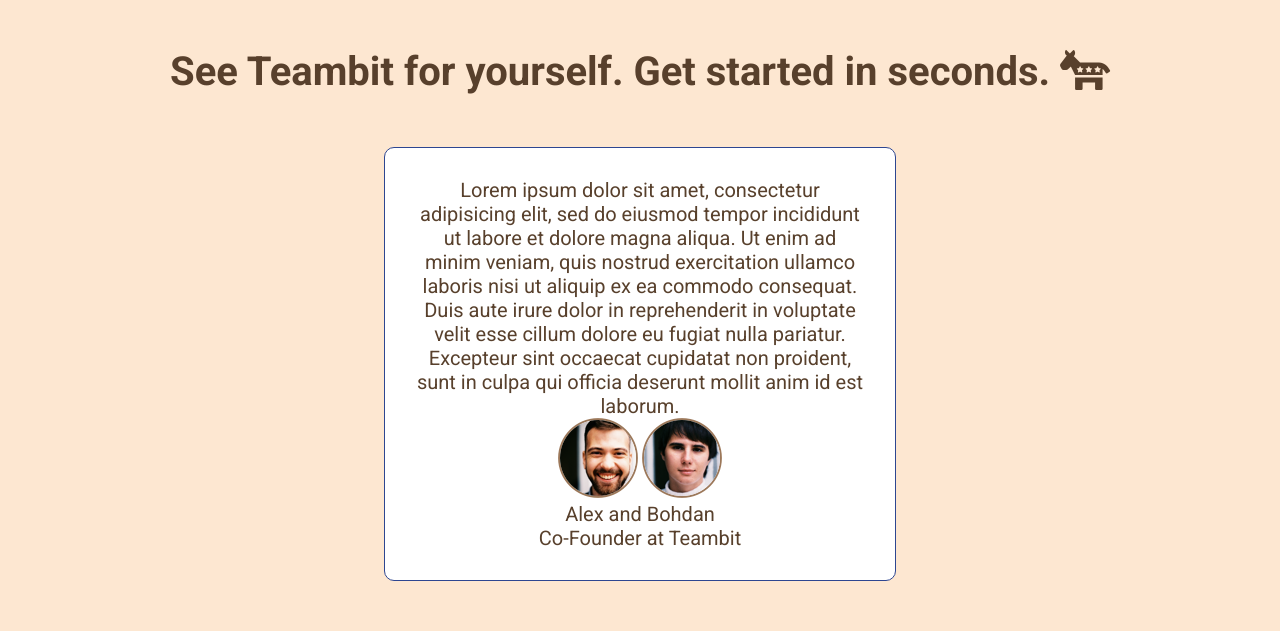
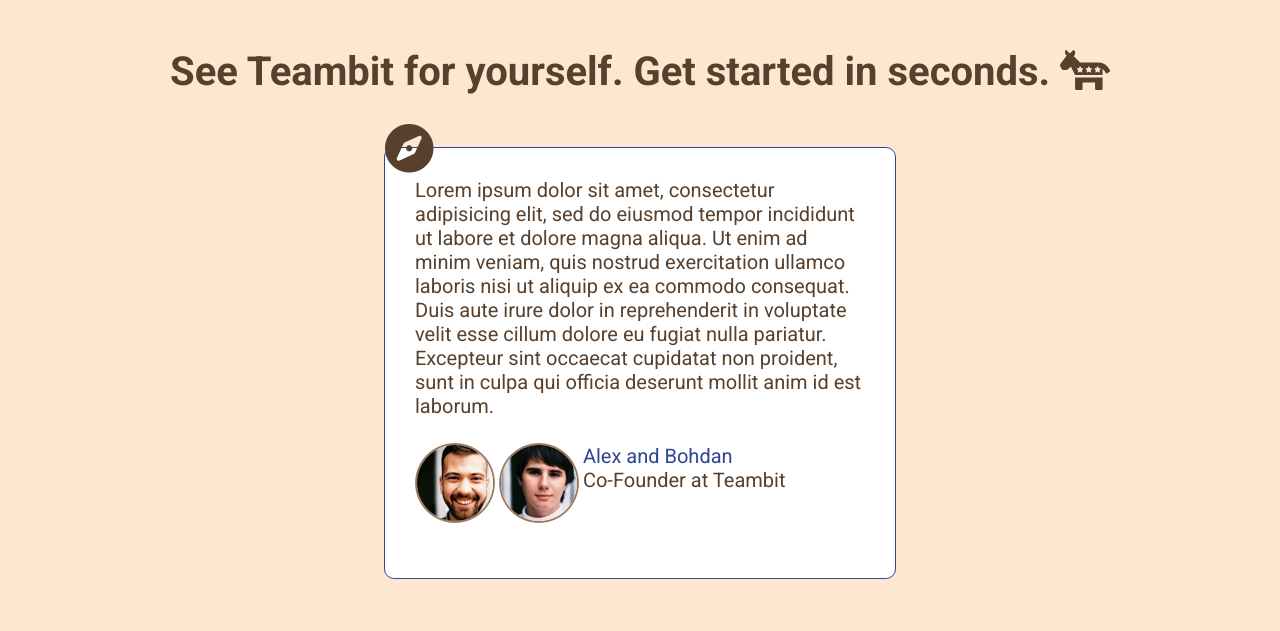
Before and after one commit to aldooow/node-sass-teambit, a website: page index.html in a window 1280 px wide. Shown: the part 6080-6711 px from the top of the page. Drawn offline with nearby package versions, Linux system fonts and the light colour scheme.

Commit message:
Work Completed!! (Maybe!)

```diff
--- a/index.html
+++ b/index.html
@@ -177,13 +177,13 @@
         <div class="wrapper-section-a">
           <h3>See Teambit for yourself. Get started in seconds. <i class="fas fa-democrat"></i></h3>
           <div class="box-message">
-
+            <i class="icon fas fa-compass"></i>
             <p>Lorem ipsum dolor sit amet, consectetur adipisicing elit, sed do eiusmod tempor incididunt ut labore et dolore magna aliqua. Ut enim ad minim veniam, quis nostrud exercitation ullamco laboris nisi ut aliquip ex ea commodo consequat. Duis aute irure dolor in reprehenderit in voluptate velit esse cillum dolore eu fugiat nulla pariatur. Excepteur sint occaecat cupidatat non proident, sunt in culpa qui officia deserunt mollit anim id est laborum.</p>
             <div class="cit-message">
               <img src="img/alex.png" alt="img">
               <img src="img/bohdan.png" alt="img">
-              <p>Alex and Bohdan</p>
-              <p>Co-Founder at Teambit</p>
+              <span><p class="name-blue">Alex and Bohdan</p>
+              <p>Co-Founder at Teambit</p></span>
             </div>
 
           </div>
--- a/src/scss/partials/_sections-b.scss
+++ b/src/scss/partials/_sections-b.scss
@@ -40,14 +40,35 @@
   }
 }
 
-
 .box-message {
+  position: relative;
   @include width;
+  text-align: left;
   padding: 30px;
   background-color: #ffff;
   border: 1px solid $color_button;
   border-radius: 10px;
   margin: 50px auto;
+  .icon {
+    position: absolute;
+    left: 0;
+    top: -25px;
+    font-size: 50px;
+  }
+  .cit-message {
+    margin: 25px 0;
+    img{
+      vertical-align: middle;
+    }
+    span {
+      display: inline-block;
+      .name-blue {
+        color: $color_button;
+      }
+    }
+  }
+
+
 }
 // Ho provato a fare un @mixin con una Media-query.
 // @media screen and (max-width: 1080px){
```
Also changed, not shown: dist/app.css.
